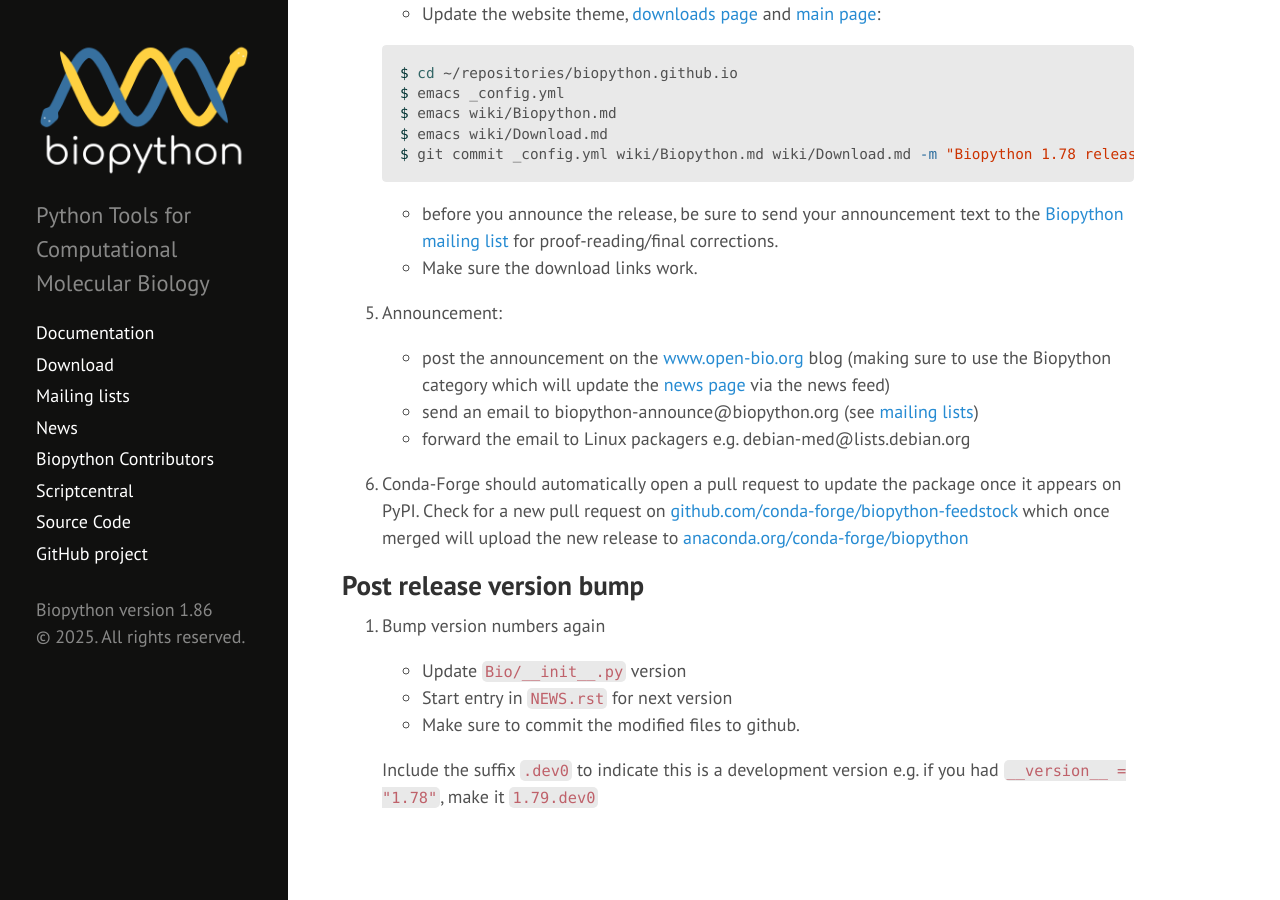
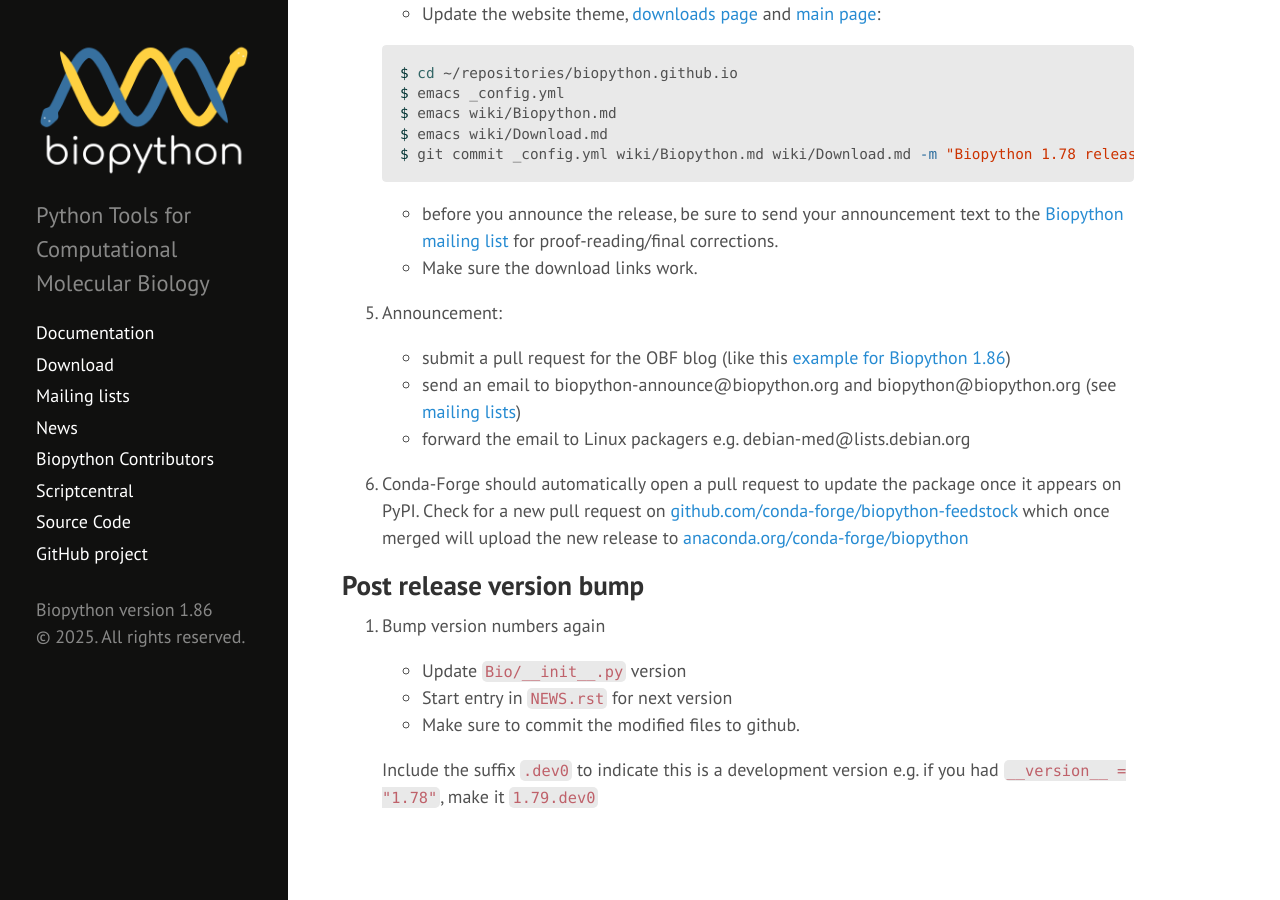
Before and after one commit to biopython/biopython.github.io, a Jekyll site: the page built from wiki/Building_a_release.md, in a window 1280 px wide and 900 px high, scrolled down 4839 px. Built offline with Jekyll 4.4.1, drawn with Linux system fonts in a browser that asks for light colours; some of the changed text lies outside the part shown.

Commit message:
update blog instructions for release process

```diff
--- a/wiki/Building_a_release.md
+++ b/wiki/Building_a_release.md
@@ -12,8 +12,8 @@ Setup required for a new release manager
 The instructions below require that you have access to a few servers and
 the code repository. When you start, be sure to have write access to:
 
-1. [OBF WordPress Blog](https://www.open-bio.org)
-2. [Biopython on PyPI](https://pypi.python.org/pypi/biopython)
+1. [Biopython on PyPI](https://pypi.python.org/pypi/biopython)
+2. A fork of for the OBF blog post.
 3. These repositories (e.g. via membership of the *Releases* team, or have someone ready to merge pull requests):
 
   - [Source code repository](https://github.com/biopython/biopython)
@@ -249,10 +249,9 @@ Tagging the release, and uploading
 
 22. Announcement:
 
-    - post the announcement on the [www.open-bio.org](https://www.open-bio.org)
-      blog (making sure to use the Biopython category which will update the
-      [news page](News "wikilink") via the news feed)
-    - send an email to biopython-announce@biopython.org
+    - submit a pull request for the OBF blog (like this [example for
+      Biopython 1.86](https://github.com/OBF/OBF.github.io/pull/125))
+    - send an email to biopython-announce@biopython.org and biopython@biopython.org
       (see [mailing lists](Mailing_lists "wikilink"))
     - forward the email to Linux packagers e.g.
       debian-med@lists.debian.org
```
